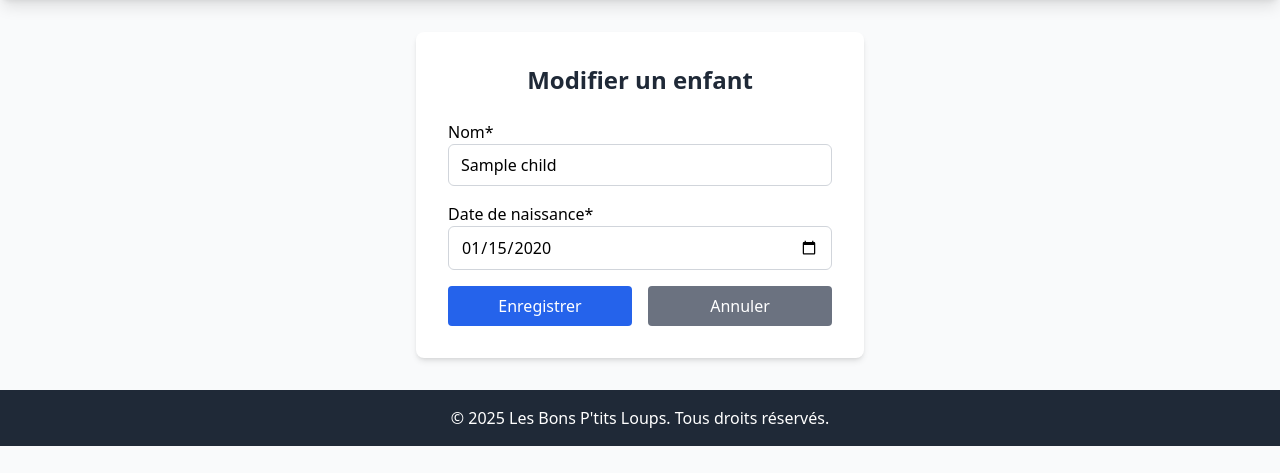
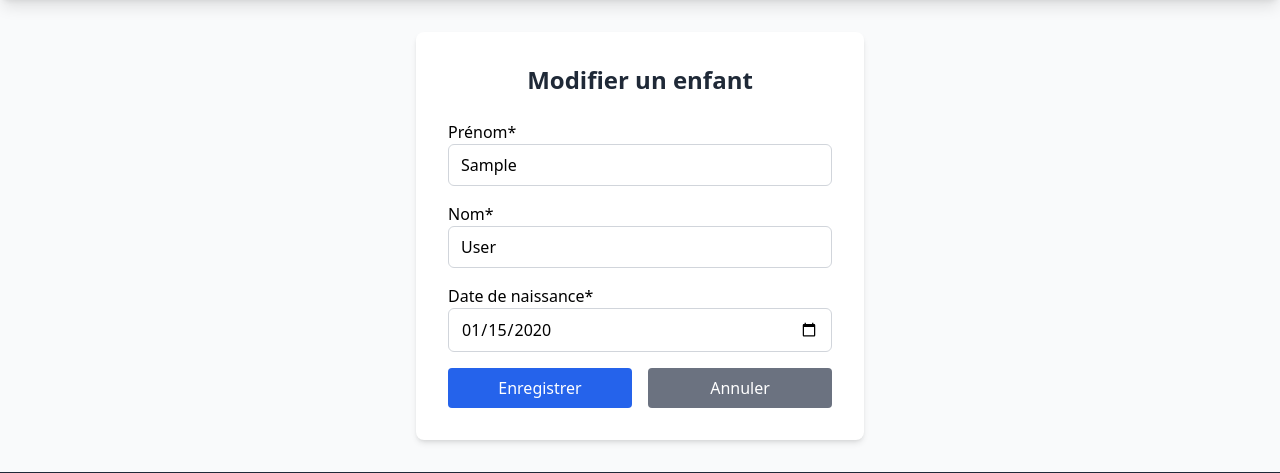
Before and after one commit to Oripy/BonPtitLoup, a Django app: page /children/1/edit/ in a window 1280 px wide. Shown: the part 52-525 px from the top of the page. Run offline with Django 5.2, Linux system fonts and the light colour scheme; a user stored in the database is signed in; tables that the repository leaves empty hold one stand-in row (values such as "Sample post"); some libraries are stand-ins or nearby versions.

Commit message:
Refactor Child model and related components to use first and last names
- Updated the Child model to separate name into first_name and last_name fields for better clarity and organization.
- Adjusted forms, views, and templates to reflect the new naming structure, ensuring consistent usage across the application.
- Enhanced the display of child names in various templates and messages for improved user experience.

```diff
--- a/admin_panel/templates/admin_panel/parents_list.html
+++ b/admin_panel/templates/admin_panel/parents_list.html
@@ -55,7 +55,7 @@
                                         <ul class="list-disc list-inside space-y-1">
                                             {% for child in parent.children.all %}
                                                 <li>
-                                                    {{ child.name }}
+                                                    {{ child }}
                                                     <span class="text-gray-500 text-xs">
                                                         ({% trans "né le" %} {{ child.birth_date|date:"d/m/Y" }} - {{ child.age }} {% trans "ans" %})
                                                     </span>
@@ -125,7 +125,7 @@
                                 <ul class="list-disc list-inside space-y-1 mt-1">
                                     {% for child in parent.children.all %}
                                         <li class="text-gray-900">
-                                            {{ child.name }}
+                                            {{ child }}
                                             <span class="text-gray-500 text-xs">
                                                 ({% trans "né le" %} {{ child.birth_date|date:"d/m/Y" }} - {{ child.age }} {% trans "ans" %})
                                             </span>
--- a/admin_panel/views.py
+++ b/admin_panel/views.py
@@ -217,7 +217,7 @@ def export_excel(request, pk):
                     for cell in ws[ws.max_row]:
                         cell.fill = PatternFill(start_color='D9D9D9', end_color='D9D9D9', fill_type = "solid")
 
-                child_name_with_age = f"{child.name} ({child.age()} ans)"
+                child_name_with_age = f"{str(child)} ({child.age()} ans)"
                 if child.id in morning_votes_y:
                     morning_vote = '✓'
                 elif child.id in morning_votes_m:
@@ -290,7 +290,7 @@ def export_excel(request, pk):
 def parents_list(request):
     """List all registered parents with their email and children"""
     parents = CustomUser.objects.prefetch_related(
-        Prefetch('children', queryset=Child.objects.order_by('name'))
+        Prefetch('children', queryset=Child.objects.order_by('last_name', 'first_name'))
     ).filter(is_parent=True).order_by('last_name', 'first_name')
 
     context = {
--- a/children/admin.py
+++ b/children/admin.py
@@ -4,7 +4,7 @@ from .models import Child
 
 @admin.register(Child)
 class ChildAdmin(admin.ModelAdmin):
-    list_display = ('name', 'birth_date', 'age', 'parent')
+    list_display = ('first_name', 'last_name', 'birth_date', 'age', 'parent')
     list_filter = ('parent', 'birth_date')
-    search_fields = ('name', 'parent__username', 'parent__email')
+    search_fields = ('first_name', 'last_name', 'parent__username', 'parent__email')
     readonly_fields = ('age',)
--- a/children/forms.py
+++ b/children/forms.py
@@ -20,12 +20,14 @@ class DateInput(forms.DateInput):
 class ChildForm(forms.ModelForm):
     class Meta:
         model = Child
-        fields = ['name', 'birth_date']
+        fields = ['first_name', 'last_name', 'birth_date']
         labels = {
-            'name': _('Nom'),
+            'first_name': _('Prénom'),
+            'last_name': _('Nom'),
             'birth_date': _('Date de naissance'),
         }
         widgets = {
             'birth_date': DateInput(attrs={'class': 'form-control'}),
-            'name': forms.TextInput(attrs={'class': 'form-control'}),
+            'first_name': forms.TextInput(attrs={'class': 'form-control'}),
+            'last_name': forms.TextInput(attrs={'class': 'form-control'}),
         }
--- a/children/models.py
+++ b/children/models.py
@@ -5,17 +5,18 @@ from datetime import date
 
 
 class Child(models.Model):
-    name = models.CharField(max_length=100, verbose_name=_('Nom'))
+    first_name = models.CharField(max_length=100, verbose_name=_('Prénom'))
+    last_name = models.CharField(max_length=100, verbose_name=_('Nom'))
     birth_date = models.DateField(verbose_name=_('Date de naissance'))
     parent = models.ForeignKey(settings.AUTH_USER_MODEL, on_delete=models.CASCADE, related_name='children', verbose_name=_('Parent'))
 
     class Meta:
         verbose_name = _('Enfant')
         verbose_name_plural = _('Enfants')
-        ordering = ['name']
+        ordering = ['last_name', 'first_name']
 
     def __str__(self):
-        return self.name
+        return f"{self.first_name} {self.last_name}"
 
     def age(self):
         """Calculate age in years"""
--- a/children/templates/children/child_confirm_delete.html
+++ b/children/templates/children/child_confirm_delete.html
@@ -6,7 +6,7 @@
 {% block content %}
 <div class="max-w-md mx-auto bg-white rounded-lg shadow-md p-6 sm:p-8">
     <h2 class="text-xl sm:text-2xl font-bold text-center mb-6 text-red-600">{% trans "Supprimer un enfant" %}</h2>
-    <p class="text-gray-700 mb-6 text-sm sm:text-base">{% blocktrans with name=child.name %}Êtes-vous sûr de vouloir supprimer <strong>{{ name }}</strong> ? Cette action est irréversible.{% endblocktrans %}</p>
+    <p class="text-gray-700 mb-6 text-sm sm:text-base">{% blocktrans with name=child %}Êtes-vous sûr de vouloir supprimer <strong>{{ name }}</strong> ? Cette action est irréversible.{% endblocktrans %}</p>
     <form method="post" class="space-y-4">
         {% csrf_token %}
         <div class="flex flex-col sm:flex-row space-y-2 sm:space-y-0 sm:space-x-4">
--- a/children/templates/children/dashboard.html
+++ b/children/templates/children/dashboard.html
@@ -16,7 +16,7 @@
         <div class="grid grid-cols-1 md:grid-cols-2 lg:grid-cols-3 gap-4">
             {% for child in children %}
                 <div class="border border-gray-200 rounded-lg p-4 hover:shadow-lg transition duration-200">
-                    <h3 class="text-xl font-semibold text-gray-800 mb-2">{{ child.name }}</h3>
+                    <h3 class="text-xl font-semibold text-gray-800 mb-2">{{ child }}</h3>
                     <p class="text-gray-600 mb-1"><strong>{% trans "Date de naissance" %}:</strong> {{ child.birth_date|date }}</p>
                     <p class="text-gray-600 mb-4"><strong>{% trans "Âge" %}:</strong> {{ child.age }} {% trans "ans" %}</p>
                     <div class="flex space-x-2">
--- a/children/views.py
+++ b/children/views.py
@@ -22,7 +22,7 @@ def child_create(request):
             child = form.save(commit=False)
             child.parent = request.user
             child.save()
-            messages.success(request, _('%(name)s a été ajouté avec succès !') % {'name': child.name})
+            messages.success(request, _('%(name)s a été ajouté avec succès !') % {'name': str(child)})
             return redirect('children:dashboard')
     else:
         form = ChildForm()
@@ -37,7 +37,7 @@ def child_edit(request, pk):
         form = ChildForm(request.POST, instance=child)
         if form.is_valid():
             form.save()
-            messages.success(request, _('%(name)s a été mis à jour avec succès !') % {'name': child.name})
+            messages.success(request, _('%(name)s a été mis à jour avec succès !') % {'name': str(child)})
             return redirect('children:dashboard')
     else:
         form = ChildForm(instance=child)
@@ -49,7 +49,7 @@ def child_delete(request, pk):
     """Delete a child"""
     child = get_object_or_404(Child, pk=pk, parent=request.user)
     if request.method == 'POST':
-        child_name = child.name
+        child_name = str(child)
         child.delete()
         messages.success(request, _('%(name)s a été supprimé avec succès !') % {'name': child_name})
         return redirect('children:dashboard')
--- a/voting/templates/voting/vote.html
+++ b/voting/templates/voting/vote.html
@@ -18,15 +18,15 @@
             {% for child in children %}
                 <div class="border-2 border-blue-200 rounded-lg p-3 sm:p-4 bg-blue-50" data-child-id="{{ child.id }}">
                     <div class="flex flex-col sm:flex-row sm:items-center sm:justify-between mb-4">
-                        <h2 class="text-lg sm:text-xl font-bold text-gray-800 mb-2 sm:mb-0">{{ child.name }}</h2>
+                        <h2 class="text-lg sm:text-xl font-bold text-gray-800 mb-2 sm:mb-0">{{ child }}</h2>
                         {% if not forloop.first %}
                             {% with first_child=children.0 %}
                                 <button type="button"
                                         class="copy-votes-btn bg-green-600 text-white px-3 sm:px-4 py-1.5 sm:py-2 rounded hover:bg-green-700 transition duration-200 text-xs sm:text-sm"
                                         data-source-child-id="{{ first_child.id }}"
                                         data-target-child-id="{{ child.id }}"
-                                        data-source-child-name="{{ first_child.name }}">
-                                    {% trans "Copier depuis" %} {{ first_child.name }}
+                                        data-source-child-name="{{ first_child }}">
+                                    {% trans "Copier depuis" %} {{ first_child }}
                                 </button>
                             {% endwith %}
                         {% endif %}
```
Also changed, not shown: voting/models.py (+4 -4 lines), children/migrations/0003_replace_name_with_first_last_name.py (added).
